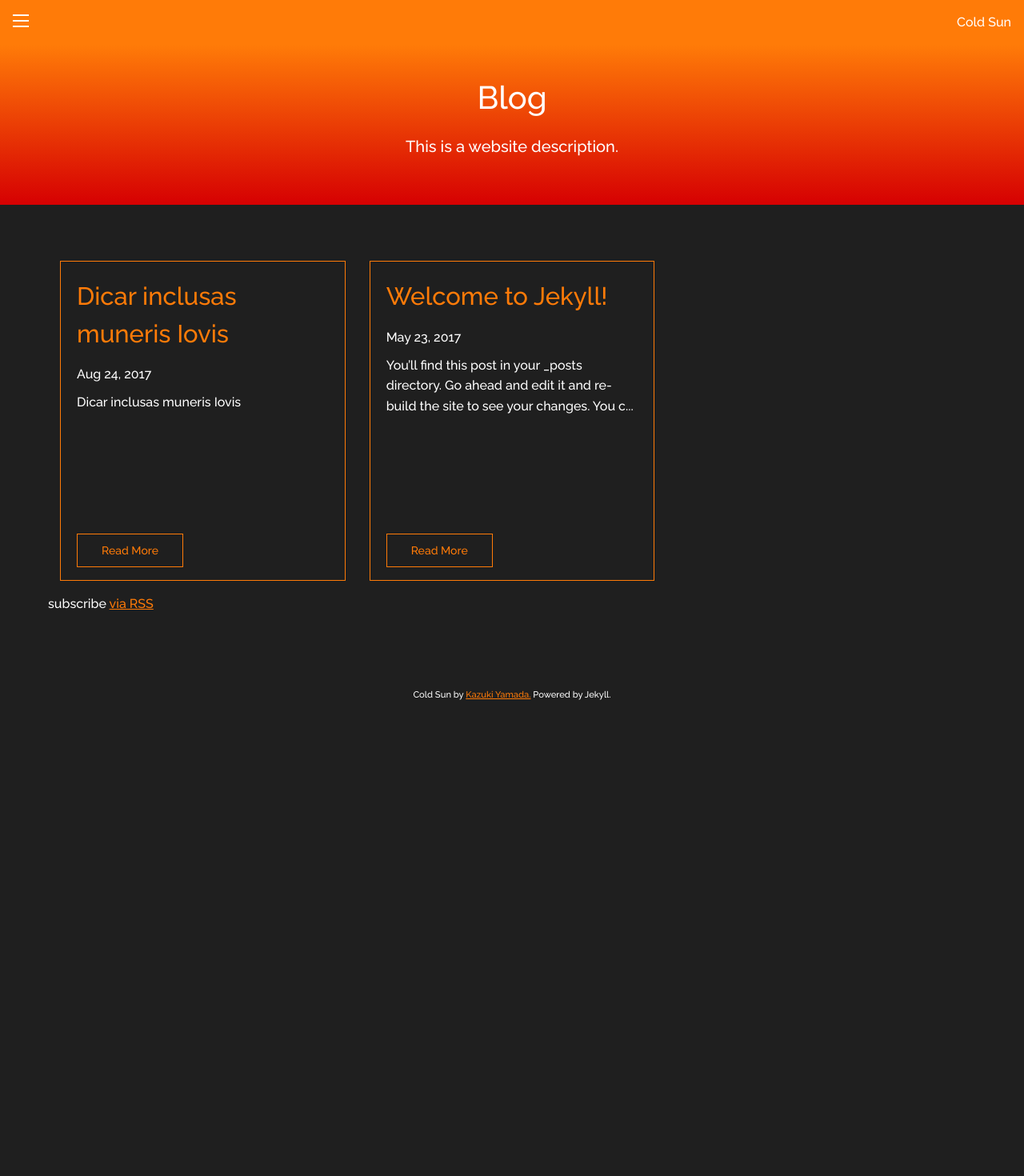
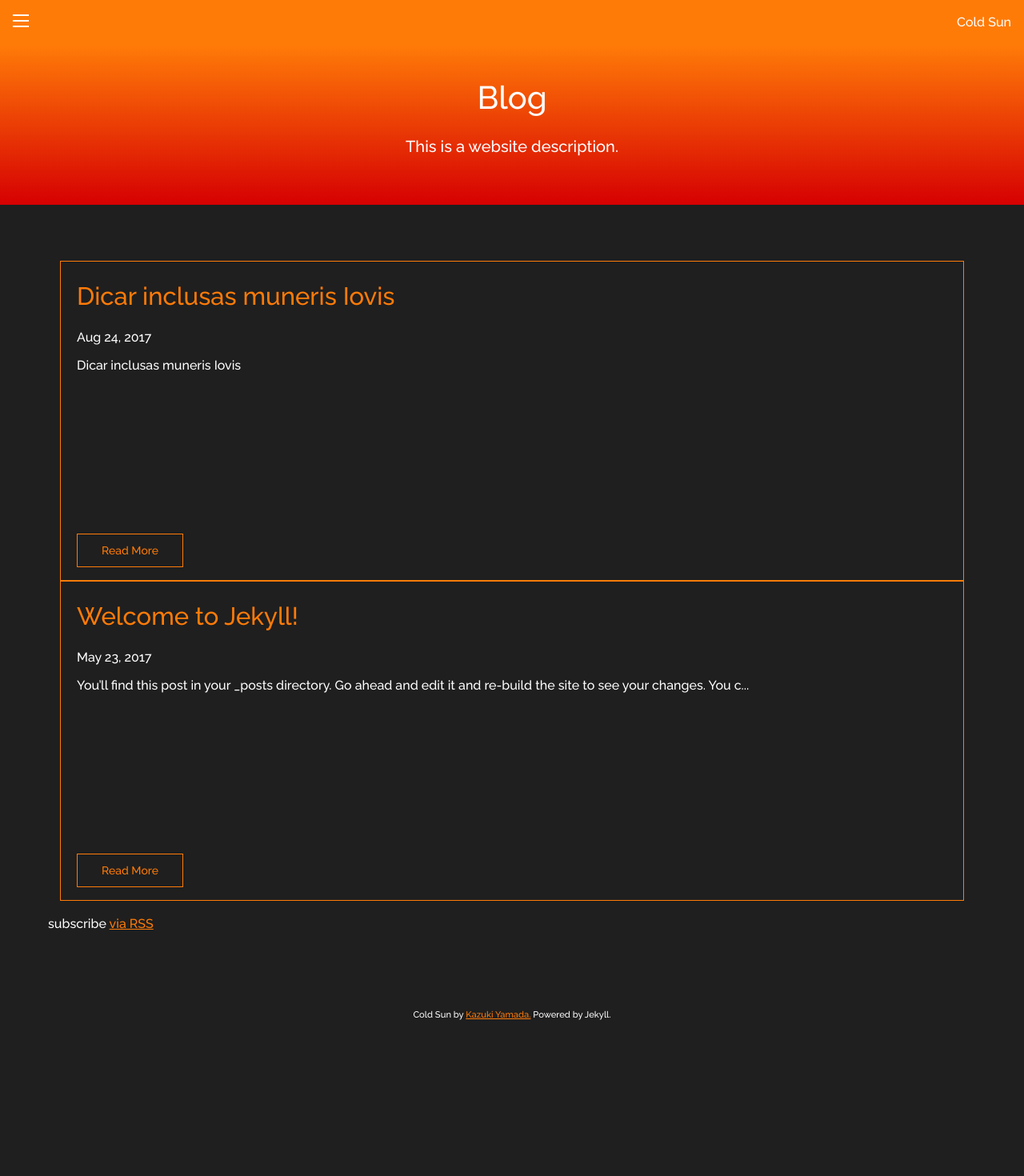
Before and after one commit to kaz-yamada/Cold_Sun, a Jekyll site: the page built from blog/index.html, in a window 1280 px wide. Shown: the whole page at 80% size. Built offline with Jekyll 4.4.1, drawn with Linux system fonts in a browser that asks for light colours; nearby versions of some CDN libraries; the list of posts is cut into pages by our own code; before the commit the page ends 1070 px from its top, so only the background shows below that.

Commit message:
Even more tweaking of grids

```diff
--- a/_includes/post-panel.html
+++ b/_includes/post-panel.html
@@ -1,4 +1,4 @@
-<div class="small-12 medium-6 large-4 cell post-panel">
+<div class="cell post-panel">
   <h3 class="post-loop-title title"><a href="{{ post.url | prepend: site.baseurl }}">{{ post.title }}</a></h3>
   <time>{{ post.date | date: "%b %-d, %Y" }}</time>
 
--- a/projects.html
+++ b/projects.html
@@ -6,7 +6,7 @@ description: List of github repositories
 <div id="projects" class="row">
 	<div class="grid-x grid-margin-x">
 		{% for repository in site.github.public_repositories %}
-		<div class="large-12 panel">
+		<div class="large-12 cell panel">
 			<h3 class="title">{{ repository.name }}</h3>
 			<p>{{ repository.description }}</p>
 			<a href="{{ repository.html_url }}" class="button">Repository</a>
```
